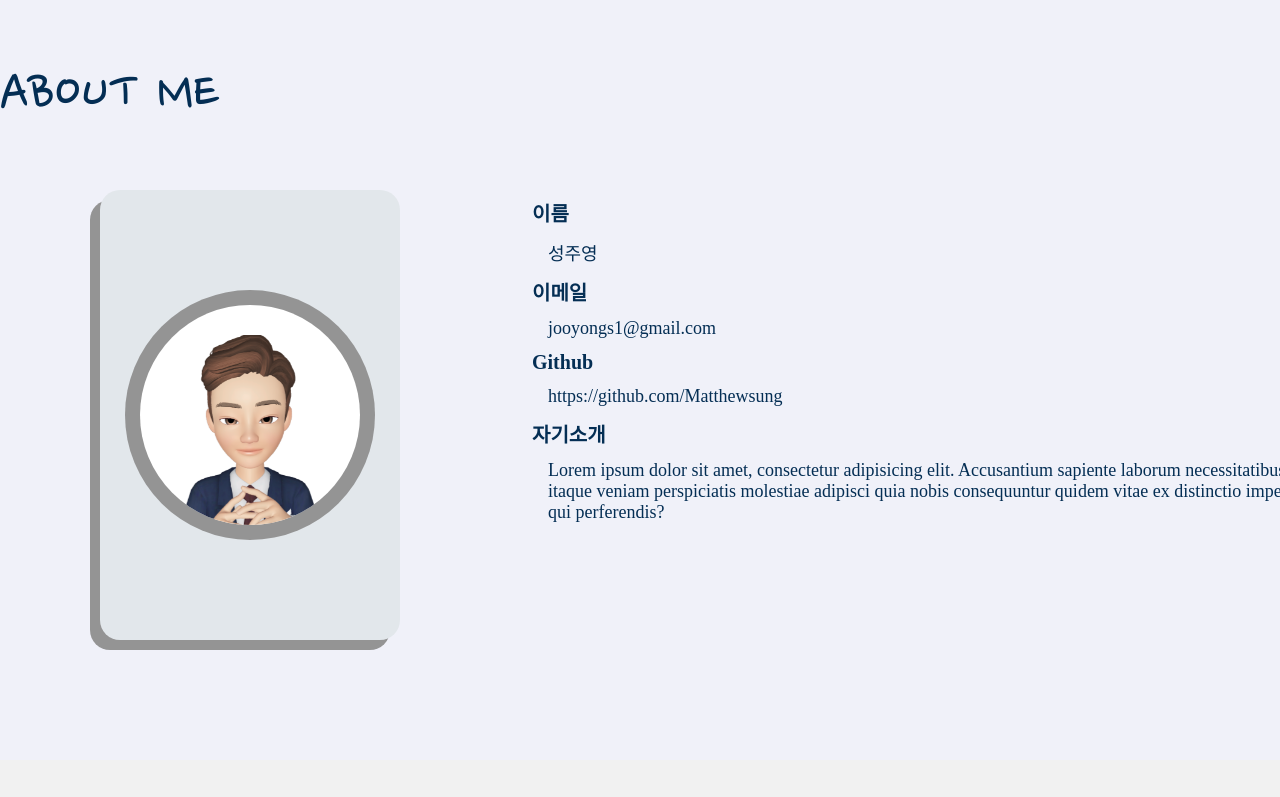
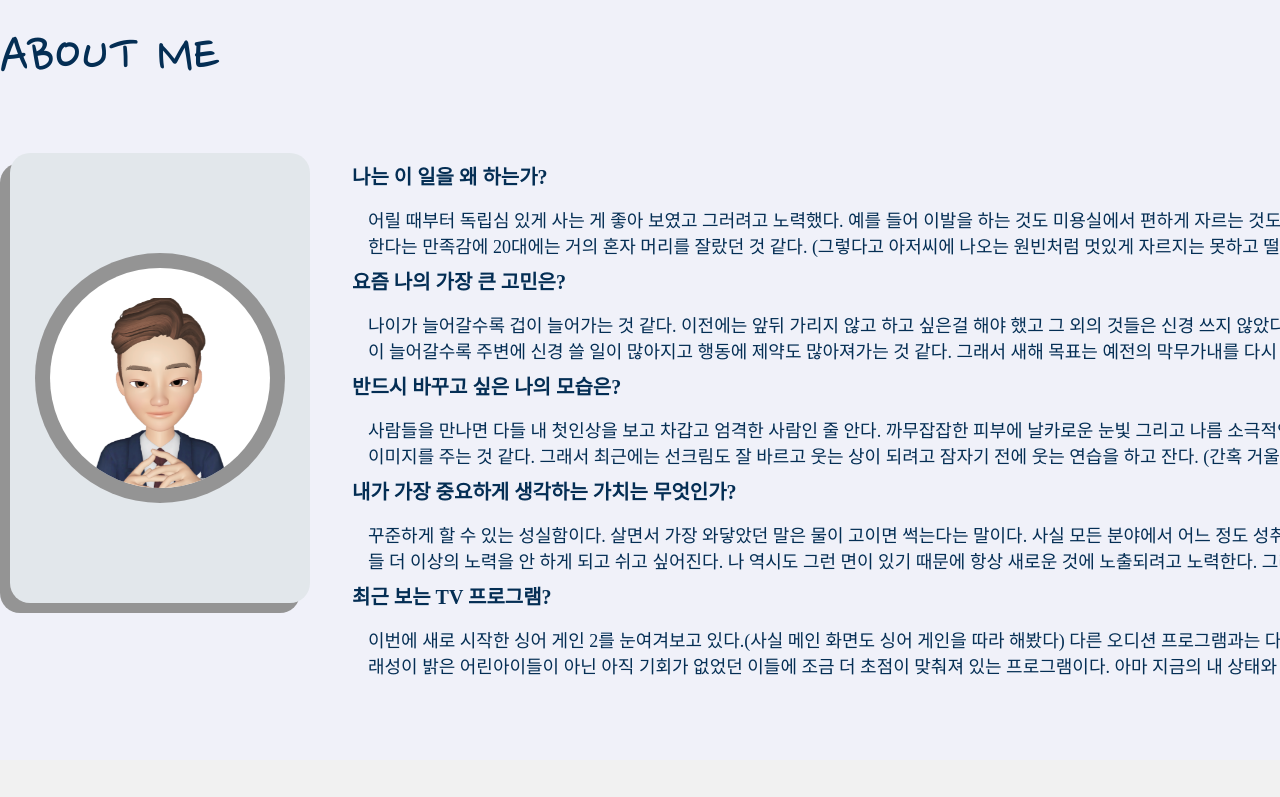
Before and after one commit to Matthewsung/Matthewsung.github.io, a React (Create React App) app: page / in a window 1280 px wide. Shown: the part 840-1637 px from the top of the page. Built offline with nearby package versions, Linux system fonts and the light colour scheme.

Commit message:
소개 추가

```diff
--- a/src/App.css
+++ b/src/App.css
@@ -105,7 +105,7 @@ section:nth-child(odd) {
 }
 
 .info_img {
-  width: 500px;
+  width: 320px;
   height: 500px;
   position: relative;
 }
@@ -189,7 +189,7 @@ section:nth-child(odd) {
 }
 
 .info_desc {
-  width: calc(100% - 500px);
+  width: calc(100% - 320px);
   padding: 25px 32px;
 }
 
@@ -197,17 +197,28 @@ section:nth-child(odd) {
   font-size: 18px;
 }
 
-
-.info_row p:first-child {
-  width: 150px;
+.info_title {
   font-size: 20px;
   font-weight: 600;
   padding: 8px 0;
+  display: flex;
+  justify-content: space-between;
 }
 
-.info_row p:last-child {
-  padding: 4px 16px;
+.more_box {
+  margin-left: 48px;
+  cursor: pointer;
 }
+.more_box:hover {
+  opacity: 0.6;
+}
+
+.info_detail_box {
+  height: 60px;
+  padding: 8px 16px;
+  overflow: hidden;
+}
+
 .info_row a:hover {
   opacity: 0.6;
 }
@@ -307,6 +318,7 @@ section:nth-child(odd) {
 .sec_box {
   width: 100%;
   height: 80%;
+  min-height: 750px;
   padding: 32px;
   background: #fff;
   border-radius: 16px;
--- a/src/component/Main/Sec2.jsx
+++ b/src/component/Main/Sec2.jsx
@@ -1,32 +1,36 @@
-import React, { useEffect } from 'react'
+import React, { useEffect } from "react";
 
-const Sec2 = ()=>{
-    const ScrollEvent = ()=>{
-        const sec_2 = document.querySelector('.sec_2')
+const Sec2 = () => {
+  const ScrollEvent = () => {
+    const sec_2 = document.querySelector(".sec_2");
     const sec_2Top = sec_2.getBoundingClientRect().top;
     const sec_2Height = sec_2.getBoundingClientRect().height;
     //이미지 나오는 animation
-        if(sec_2Top - (sec_2Height * 0.2) <= 0){
-            const infoPan = document.querySelector('.info_pan')
-            const infoOuterCir = document.querySelector('.info_outer_cir')
-            const infoInnerImgr = document.querySelector('.info_inner_img')
-            infoPan.style.animation = "back_pan 1s forwards"
-            infoOuterCir.style.animation = "circle_big 0.25s 0.75s forwards"
-            infoInnerImgr.style.animation = "img_up 0.3s 1s forwards"
+    if (sec_2Top - sec_2Height * 0.2 <= 0) {
+      const infoPan = document.querySelector(".info_pan");
+      const infoOuterCir = document.querySelector(".info_outer_cir");
+      const infoInnerImgr = document.querySelector(".info_inner_img");
+      infoPan.style.animation = "back_pan 1s forwards";
+      infoOuterCir.style.animation = "circle_big 0.25s 0.75s forwards";
+      infoInnerImgr.style.animation = "img_up 0.3s 1s forwards";
     }
+  };
+
+  useEffect(() => {
+    window.addEventListener("scroll", ScrollEvent);
+  }, []);
+  const showMore = (index) => {
+      const infoDetail = document.querySelectorAll('.info_detail_box')
+      infoDetail.forEach(el => {
+          el.style.height = '60px'
+      });
+      infoDetail[index].style.height = 'auto'
   }
-
-    useEffect(()=>{
-        window.addEventListener('scroll',ScrollEvent)
-    },[])
-
-  return(
+  return (
     <section className="sec_2">
       <div className="w_1440">
         <header className="main_header">
-                <p>
-                    ABOUT ME
-                </p>
+          <p>ABOUT ME</p>
         </header>
         <main className="basic_info">
           <div className="info_img">
@@ -41,32 +45,130 @@ const Sec2 = ()=>{
             </div>
           </div>
           <ul className="info_desc">
-                    <li className="info_row">
-                        <p>이름</p>
-                        <p>성주영</p>
+            <li
+              className="info_row"
+
+            >
+              <div className="info_title">
+                <p>
+                  나는 이 일을 왜 하는가?
+                </p>
+                <p
+                  className="more_box"
+                  onClick={showMore.bind(this, 0)}
+                >
+                  + 더보기
+                </p>
+              </div>
+              <div className="info_detail_box">
+                어릴 때부터 독립심 있게 사는 게 좋아 보였고 그러려고 노력했다. 예를 들어 이발을 하는 것도 미용실에서 편하게 자르는 것도 좋지만 스스로 한다는 만족감에 20대에는 거의 혼자 머리를 잘랐던 것 같다.
+                (그렇다고 아저씨에 나오는 원빈처럼 멋있게 자르지는 못하고 떨어진 머리카락을 정리하느라 고생하고 실수라도 했으면 한동안 모자만 쓰고 다닌 적도 있다.)
+                그래서 그런지 백지에서 무언가를 만드는 일을 하고 싶었고 우연한 계기로 개발을 배우게 되었고 배우면 배울수록 내가 할 수 있는 일이 늘어나 만족감이 점점 커가는 것 같다.
+              </div>
             </li>
-                    <li className="info_row">
-                        <p>이메일</p>
-                        <p>jooyongs1@gmail.com</p>
+            <li className="info_row" >
+                <div className="info_title">
+                <p>
+                    요즘 나의 가장 큰 고민은?
+                </p>
+                <p
+                    className="more_box"
+                    onClick={showMore.bind(this, 1)}
+                >
+                    + 더보기
+                </p>
+                </div>
+                <div className="info_detail_box">
+                    나이가 늘어갈수록 겁이 늘어가는 것 같다. 이전에는 앞뒤 가리지 않고 하고 싶은걸 해야 했고 그 외의 것들은 신경 쓰지 않았다. 그런데 경험이 늘어갈수록 주변에 신경 쓸 일이 많아지고 행동에 제약도 많아져가는 것 같다. 그래서 새해 목표는 예전의 막무가내를 다시 끄집어낼 생각이다^^
+                </div>
             </li>
-                    <li className="info_row">
+            <li className="info_row" >
+                <div className="info_title">
+                    <p>
+                        반드시 바꾸고 싶은 나의 모습은?
+                    </p>
+                    <p
+                        className="more_box"
+                        onClick={showMore.bind(this, 2)}
+                    >
+                        + 더보기
+                    </p>
+                </div>
+                <div className="info_detail_box">
+                    사람들을 만나면 다들 내 첫인상을 보고 차갑고 엄격한 사람인 줄 안다. 까무잡잡한 피부에 날카로운 눈빛 그리고 나름 소극적인 성격이 그런 이미지를 주는 것 같다. 그래서 최근에는 선크림도 잘 바르고 웃는 상이 되려고 잠자기 전에 웃는 연습을 하고 잔다.
+                    (간혹 거울보고 연습하는데 그때마다 현타가 온다..)
+                    사실 얼마나 걸릴지는 모르겠지만 노년에는 서글서글하고 사람 좋아 보이는 인상을 갖고 싶다.
+                </div>
+            </li>
+            <li className="info_row" >
+                <div className="info_title">
+                    <p>
+                    내가 가장 중요하게 생각하는 가치는 무엇인가?
+                    </p>
+                    <p
+                        className="more_box"
+                        onClick={showMore.bind(this, 3)}
+                    >
+                        + 더보기
+                    </p>
+                </div>
+                <div className="info_detail_box">
+                꾸준하게 할 수 있는 성실함이다. 살면서 가장 와닿았던 말은 물이 고이면 썩는다는 말이다. 사실 모든 분야에서 어느 정도 성취를 이루면 다들 더 이상의 노력을 안 하게 되고 쉬고 싶어진다. 나 역시도 그런 면이 있기 때문에 항상 새로운 것에 노출되려고 노력한다. 그래서 개발을 배운 이후에는 특히 더 유튜브를 통해 많은 내용들을 접하기 위해 노력하고 있다. (최근 태블릿 거치대를 샀는데 근 몇 년 동안 구입한 물건 중 가장 만족도가 높다 ㅎㅎ)
+                </div>
+            </li>
+            <li className="info_row" >
+                <div className="info_title">
+                    <p>
+                    최근 보는 TV 프로그램?
+                    </p>
+                    <p
+                        className="more_box"
+                        onClick={showMore.bind(this, 4)}
+                    >
+                        + 더보기
+                    </p>
+                </div>
+                <div className="info_detail_box">
+                이번에 새로 시작한 싱어 게인 2를 눈여겨보고 있다.(사실 메인 화면도 싱어 게인을 따라 해봤다) 다른 오디션 프로그램과는 다르게 어리고 장래성이 밝은 어린아이들이 아닌 아직 기회가 없었던 이들에 조금 더 초점이 맞춰져 있는 프로그램이다. 아마 지금의 내 상태와 비슷하다는 느낌이 들어서 더욱 챙겨 보는 감도 없지 않다. 그렇기 때문인지 모든 출연자들이 원하는 바를 이룰 수 있기를 항상 바라고 있다. (그럼 나에게도 좋은 기회가 올 거라는 즐거운 상상을 한다)
+                </div>
+            </li>
+            {/* <li className="info_row" >
+            <div className="info_title">
+                    <p>
+                        반드시 바꾸고 싶은 나의 모습은?
+                    </p>
+                    <p
+                        className="more_box"
+                        onClick={showMore.bind(this, 1)}
+                    >
+                        + 더보기
+                    </p>
+                </div>
+                <div className="info_detail_box">
+                    사람들을 만나면 다들 내 첫인상을 보고 차갑고 엄격한 사람인 줄 안다. 까무잡잡한 피부에 날카로운 눈빛 그리고 나름 소극적인 성격이 그런 이미지를 주는 것 같다. 그래서 최근에는 선크림도 잘 바르고 웃는 상이 되려고 잠자기 전에 웃는 연습을 하고 잔다.
+                    (간혹 거울보고 연습하는데 그때마다 현타가 온다..)
+                    사실 얼마나 걸릴지는 모르겠지만 노년에는 서글서글하고 사람 좋아 보이는 인상을 갖고 싶다.
+                </div>
+
+              <p>
+              한가할 때 무엇을?
+              </p>
+              <p>
+              카페에서 책을 본다. 사실 어릴 때는 책 읽기를 싫어했다. 그게 걱정이셨는지 어머니께서 만화책이라도 좋으니 책을 읽으라고 하셨고 그 이후에 많은 만화책과 소설책을 읽었다. 특히 서설이라는 장르의 글이 머릿속에서 하나의 이미지가 되고 이미지들이 뭉쳐 전체를 한눈에 파악할 수 있게 될 때 가장 편안해지고 만족감을 느낀다. (그런데 최근 몇 년간은 한가하지 못해서 책을 못 보고 있다.)
+              </p>
+            </li> */}
+            {/* <li className="info_row" >
               <p>Github</p>
               <p>
                 <a href="https://github.com/Matthewsung">
                   https://github.com/Matthewsung
                 </a>
               </p>
-                    </li>
-                    <li className="info_row">
-                        <p>자기소개</p>
-                        <p>
-                            Lorem ipsum dolor sit amet, consectetur adipisicing elit. Accusantium sapiente laborum necessitatibus, repellendus itaque veniam perspiciatis molestiae adipisci quia nobis consequuntur quidem vitae ex distinctio impedit ipsam hic qui perferendis?
-                        </p>
-                    </li>
+            </li> */}
           </ul>
         </main>
       </div>
     </section>
-  )
-}
-export default Sec2
+  );
+};
+export default Sec2;
--- a/src/component/Main/sub/DetailWebPage.jsx
+++ b/src/component/Main/sub/DetailWebPage.jsx
@@ -60,7 +60,7 @@ const DetailWebPage = ({options}) => {
     const itemNum = url.split('detail/')[1] - 1 ;
 
     return setDetailItem(options[itemNum])
-  }, [])
+  }, [options])
 
   const skillUrl = Object.values(detailItem.skill).map((val, i) => val ? skillImg[i].url : false)
   const usedSkill = skillUrl.map((val, i) => val ? <li className='deail_skill' style={{background: val}} key={options.git + "_li" + i}></li> : '')
@@ -87,7 +87,7 @@ const DetailWebPage = ({options}) => {
                   TYPE
                 </p>
                 <p className="c_desc">
-                  반응형
+                {detailItem && detailItem.type}
                 </p>
               </div>
               <div className="c_content">
```
Also changed, not shown: src/component/Main/Publishing.jsx (+10 -2 lines), src/component/Main/Sec1.jsx (+6 -5 lines). Lines whose indentation alone changed are shown as unchanged.
